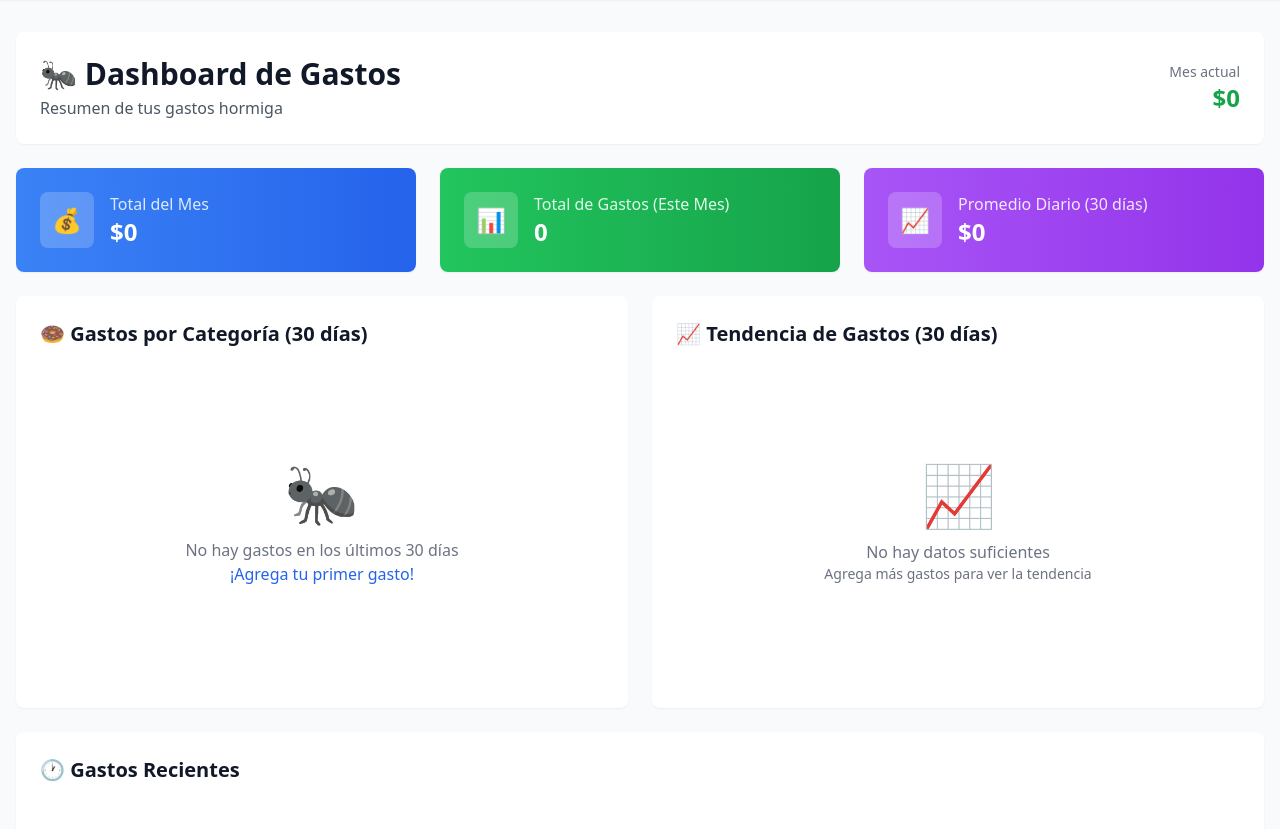
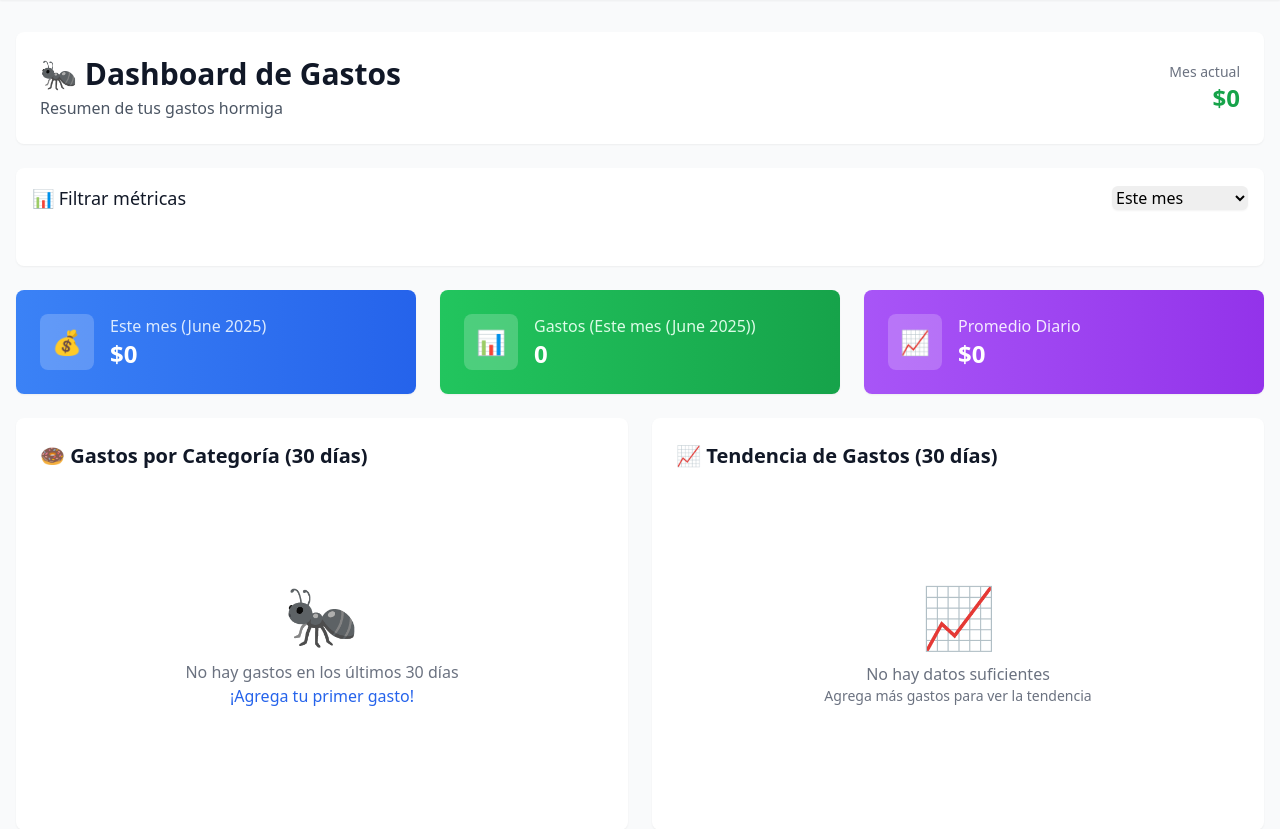
Before and after one commit to cr4zyhead/hormigah-expense-tracker, a Django app: page / in a window 1280 px wide. Shown: the part 65-894 px from the top of the page. Run offline with Django 5.2, Linux system fonts and the light colour scheme; the visitor is signed in with stand-in values (Sample User, id 1); data that the repository does not hold is empty; some libraries are stand-ins or nearby versions.

Commit message:
feat: Agregar filtros HTMX dinámicos al dashboard

```diff
--- a/apps/expenses/templates/expenses/dashboard.html
+++ b/apps/expenses/templates/expenses/dashboard.html
@@ -20,30 +20,64 @@
         </div>
     </div>
 
+    <!-- Filtros del Dashboard -->
+    <div class="bg-white rounded-lg shadow-sm p-4" x-data="{ selectedPeriod: '{{ selected_period|default:'current_month' }}' }">
+        <div class="flex items-center justify-between">
+            <h3 class="text-lg font-medium text-gray-900">📊 Filtrar métricas</h3>
+            <form id="dashboard-filter"
+                  hx-get="{% url 'expenses:dashboard' %}"
+                  hx-target="#dashboard-metrics"
+                  hx-trigger="change"
+                  hx-indicator="#metrics-loading">
+                <select name="period"
+                        class="rounded-md border-gray-300 shadow-sm focus:border-indigo-500 focus:ring-indigo-500"
+                        x-model="selectedPeriod">
+                    <option value="current_month" {% if selected_period == 'current_month' %}selected{% endif %}>Este mes</option>
+                    <option value="last_month" {% if selected_period == 'last_month' %}selected{% endif %}>Mes pasado</option>
+                    <option value="last_7_days" {% if selected_period == 'last_7_days' %}selected{% endif %}>Últimos 7 días</option>
+                    <option value="last_30_days" {% if selected_period == 'last_30_days' %}selected{% endif %}>Últimos 30 días</option>
+                    <option value="current_year" {% if selected_period == 'current_year' %}selected{% endif %}>Este año</option>
+                </select>
+            </form>
+        </div>
+
+        <!-- Indicador de carga para métricas -->
+        <div id="metrics-loading" class="htmx-indicator mt-2 text-center">
+            <div class="inline-flex items-center px-3 py-1 bg-blue-50 border border-blue-200 rounded-lg">
+                <svg class="animate-spin -ml-1 mr-2 h-4 w-4 text-blue-600" xmlns="http://www.w3.org/2000/svg" fill="none" viewBox="0 0 24 24">
+                    <circle class="opacity-25" cx="12" cy="12" r="10" stroke="currentColor" stroke-width="4"></circle>
+                    <path class="opacity-75" fill="currentColor" d="M4 12a8 8 0 018-8V0C5.373 0 0 5.373 0 12h4zm2 5.291A7.962 7.962 0 014 12H0c0 3.042 1.135 5.824 3 7.938l3-2.647z"></path>
+                </svg>
+                <span class="text-blue-700 text-sm">Actualizando métricas...</span>
+            </div>
+        </div>
+    </div>
+
     <!-- Métricas Principales -->
+    <div id="dashboard-metrics">
         <div class="grid grid-cols-1 md:grid-cols-3 gap-6">
-        <!-- Total Mensual -->
+            <!-- Total del Período -->
             <div class="bg-gradient-to-r from-blue-500 to-blue-600 rounded-lg shadow-sm p-6 text-white">
                 <div class="flex items-center">
                     <div class="p-3 bg-white bg-opacity-20 rounded-lg">
                         <span class="text-2xl">💰</span>
                     </div>
                     <div class="ml-4">
-                    <p class="text-blue-100">Total del Mes</p>
-                    <p class="text-2xl font-bold">${{ monthly_total|floatformat:0 }}</p>
+                        <p class="text-blue-100">{{ period_label|default:"Total del Mes" }}</p>
+                        <p class="text-2xl font-bold">${{ period_total|floatformat:0 }}</p>
                     </div>
                 </div>
             </div>
 
-        <!-- Total de Gastos del Mes -->
+            <!-- Total de Gastos del Período -->
             <div class="bg-gradient-to-r from-green-500 to-green-600 rounded-lg shadow-sm p-6 text-white">
                 <div class="flex items-center">
                     <div class="p-3 bg-white bg-opacity-20 rounded-lg">
                         <span class="text-2xl">📊</span>
                     </div>
                     <div class="ml-4">
-                    <p class="text-green-100">Total de Gastos (Este Mes)</p>
-                    <p class="text-2xl font-bold">{{ monthly_expenses_count }}</p>
+                        <p class="text-green-100">Gastos ({{ period_label|default:"Este Mes" }})</p>
+                        <p class="text-2xl font-bold">{{ period_expenses_count }}</p>
                     </div>
                 </div>
             </div>
@@ -55,8 +89,9 @@
                         <span class="text-2xl">📈</span>
                     </div>
                     <div class="ml-4">
-                    <p class="text-purple-100">Promedio Diario (30 días)</p>
-                    <p class="text-2xl font-bold">${{ avg_daily_expense|floatformat:0 }}</p>
+                        <p class="text-purple-100">Promedio Diario</p>
+                        <p class="text-2xl font-bold">${{ period_avg_daily|floatformat:0 }}</p>
+                    </div>
                 </div>
             </div>
         </div>
--- a/apps/expenses/views.py
+++ b/apps/expenses/views.py
@@ -12,28 +12,72 @@ from .forms import ExpenseForm, ExpenseFilterForm
 @login_required
 def dashboard(request):
     """
-    Vista principal del dashboard que muestra resumen de gastos con gráficas
+    Vista del dashboard que maneja filtros de período con HTMX
     """
+    # Obtener el período seleccionado del filtro
+    period = request.GET.get('period', 'current_month')
+
+    # Calcular fechas según el período
+    today = datetime.now().date()
+
+    if period == 'current_month':
+        start_date = today.replace(day=1)
+        next_month = start_date.replace(month=start_date.month + 1) if start_date.month < 12 else start_date.replace(year=start_date.year + 1, month=1)
+        end_date = next_month - timedelta(days=1)
+        period_label = f"Este mes ({start_date.strftime('%B %Y').title()})"
+
+    elif period == 'last_month':
+        first_day_current = today.replace(day=1)
+        end_date = first_day_current - timedelta(days=1)
+        start_date = end_date.replace(day=1)
+        period_label = f"Mes pasado ({start_date.strftime('%B %Y').title()})"
+
+    elif period == 'last_7_days':
+        start_date = today - timedelta(days=7)
+        end_date = today
+        period_label = f"Últimos 7 días"
+
+    elif period == 'last_30_days':
+        start_date = today - timedelta(days=30)
+        end_date = today
+        period_label = f"Últimos 30 días"
+
+    elif period == 'current_year':
+        start_date = today.replace(month=1, day=1)
+        end_date = today.replace(month=12, day=31)
+        period_label = f"Este año ({today.year})"
+
+    else:  # Default: current_month
+        start_date = today.replace(day=1)
+        next_month = start_date.replace(month=start_date.month + 1) if start_date.month < 12 else start_date.replace(year=start_date.year + 1, month=1)
+        end_date = next_month - timedelta(days=1)
+        period_label = f"Este mes"
+
+    # Filtrar gastos por el período seleccionado
+    period_expenses = Expense.objects.filter(
+        user=request.user,
+        date__gte=start_date,
+        date__lte=end_date
+    )
+
+    # Calcular métricas del período
+    period_total = period_expenses.aggregate(total=Sum('amount'))['total'] or 0
+    period_expenses_count = period_expenses.count()
+
+    # Calcular promedio diario
+    period_days = (end_date - start_date).days + 1
+    period_avg_daily = period_total / period_days if period_days > 0 else 0
+
+    # Para compatibilidad con el template existente (valores por defecto)
+    monthly_total = period_total
+    monthly_expenses_count = period_expenses_count
+    avg_daily_expense = period_avg_daily
+
     # Gastos recientes del usuario actual
     recent_expenses = Expense.objects.filter(user=request.user).order_by('-date')[:10]
 
-    # Fechas para filtros
-    current_month = datetime.now().month
-    current_year = datetime.now().year
-    last_30_days = datetime.now().date() - timedelta(days=30)
-
-    # Total de gastos del mes actual
-    monthly_total = Expense.objects.filter(
-        user=request.user,
-        date__month=current_month,
-        date__year=current_year
-    ).aggregate(total=Sum('amount'))['total'] or 0
-
-    # Gastos por categoría últimos 30 días (para tabla y gráfica dona)
-    categories_summary = Expense.objects.filter(
-        user=request.user,
-        date__gte=last_30_days
-    ).values('category__name', 'category__color').annotate(
+    # Gastos por categoría en el período seleccionado (para gráficas)
+    categories_summary = period_expenses.values('category__name', 'category__color').annotate(
         total=Sum('amount')
     ).order_by('-total')
 
@@ -42,11 +86,8 @@ def dashboard(request):
     chart_amounts = list(categories_summary.values_list('total', flat=True))
     chart_colors = list(categories_summary.values_list('category__color', flat=True))
 
-    # Gastos por día en los últimos 30 días (para gráfico de líneas)
-    daily_expenses = Expense.objects.filter(
-        user=request.user,
-        date__gte=last_30_days
-    ).annotate(
+    # Gastos por día en el período seleccionado (para gráfico de líneas)
+    daily_expenses = period_expenses.annotate(
         day=TruncDay('date')
     ).values('day').annotate(
         total=Sum('amount')
@@ -59,28 +100,20 @@ def dashboard(request):
         chart_dates.append(expense['day'].strftime('%Y-%m-%d'))
         chart_daily_amounts.append(float(expense['total']))
 
-    # Estadísticas adicionales
-    # Total de gastos del mes actual (para consistencia con monthly_total)
-    monthly_expenses_count = Expense.objects.filter(
-        user=request.user,
-        date__month=current_month,
-        date__year=current_year
-    ).count()
-
-    # Promedio diario de los últimos 30 días
-    avg_daily_expense = Expense.objects.filter(
-        user=request.user,
-        date__gte=last_30_days
-    ).aggregate(avg=Sum('amount'))['avg'] or 0
-    if avg_daily_expense:
-        avg_daily_expense = avg_daily_expense / 30
-
+    # Context para el template
     context = {
         'recent_expenses': recent_expenses,
         'monthly_total': monthly_total,
         'categories_summary': categories_summary,
         'monthly_expenses_count': monthly_expenses_count,
         'avg_daily_expense': avg_daily_expense,
+
+        # Nuevas variables para HTMX
+        'period_label': period_label,
+        'period_total': period_total,
+        'period_expenses_count': period_expenses_count,
+        'period_avg_daily': period_avg_daily,
+        'selected_period': period,
 
         # Datos para Chart.js (convertidos a JSON)
         'chart_categories_json': json.dumps(chart_categories),
@@ -89,6 +122,10 @@ def dashboard(request):
         'chart_dates_json': json.dumps(chart_dates),
         'chart_daily_amounts_json': json.dumps(chart_daily_amounts),
     }
+
+    # Si es una petición HTMX, devolver solo las métricas
+    if request.headers.get('HX-Request'):
+        return render(request, 'expenses/partials/dashboard_metrics.html', context)
 
     return render(request, 'expenses/dashboard.html', context)
 
```
Also changed, not shown: apps/expenses/templates/expenses/partials/dashboard_metrics.html (added, +40 -0 lines). Lines whose indentation alone changed are shown as unchanged.
